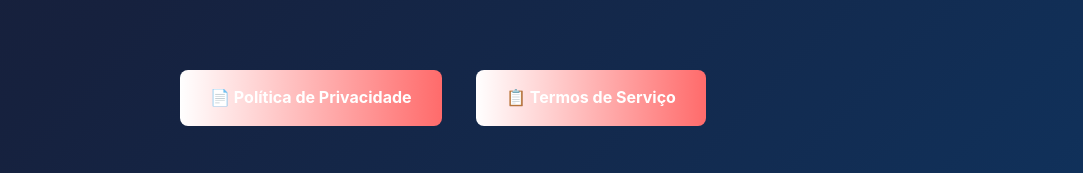
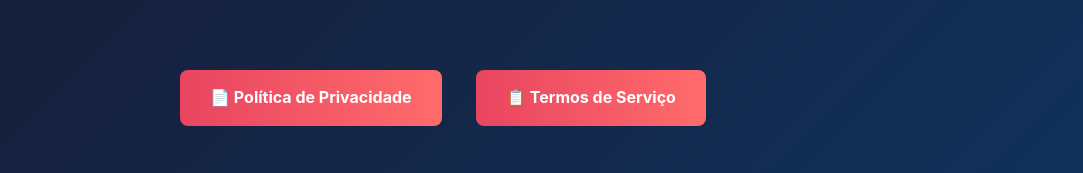
Before and after one commit to fernando-garrido/fernando-garrido.github.io, a plain HTML site: page index.html in a window 1280 px wide. Shown: the part 1036-1209 px from the top of the page, without its empty margins (197-1280 px from the left). Drawn offline with Linux system fonts and the light colour scheme.

Commit message:
Change button background gradient colors

```diff
--- a/index.html
+++ b/index.html
@@ -100,7 +100,7 @@
             display: inline-block;
             margin: 10px 15px;
             padding: 15px 30px;
-            background: linear-gradient(90deg, #ffffff, #ff6b6b);
+            background: linear-gradient(90deg, #e94560, #ff6b6b);
             color: white;
             text-decoration: none;
             border-radius: 8px;
```
